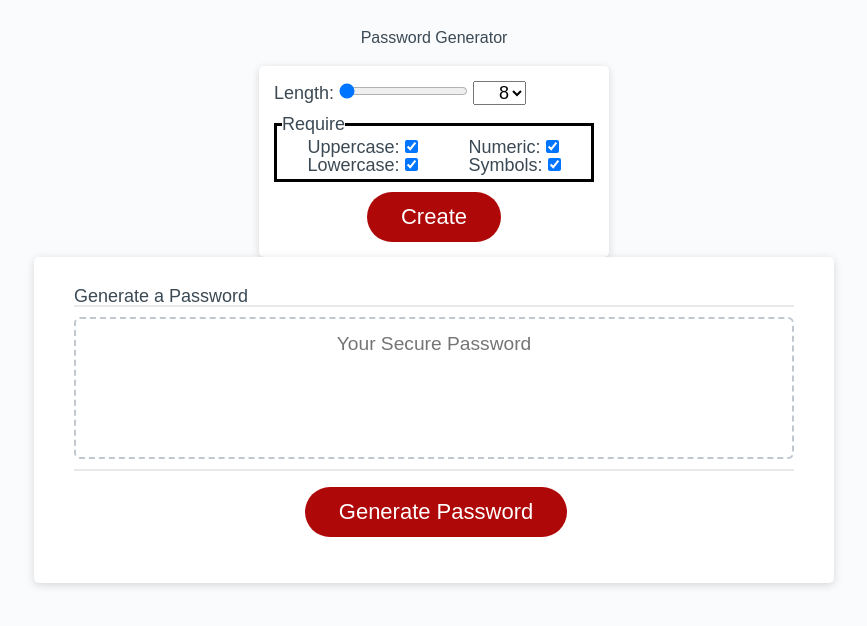
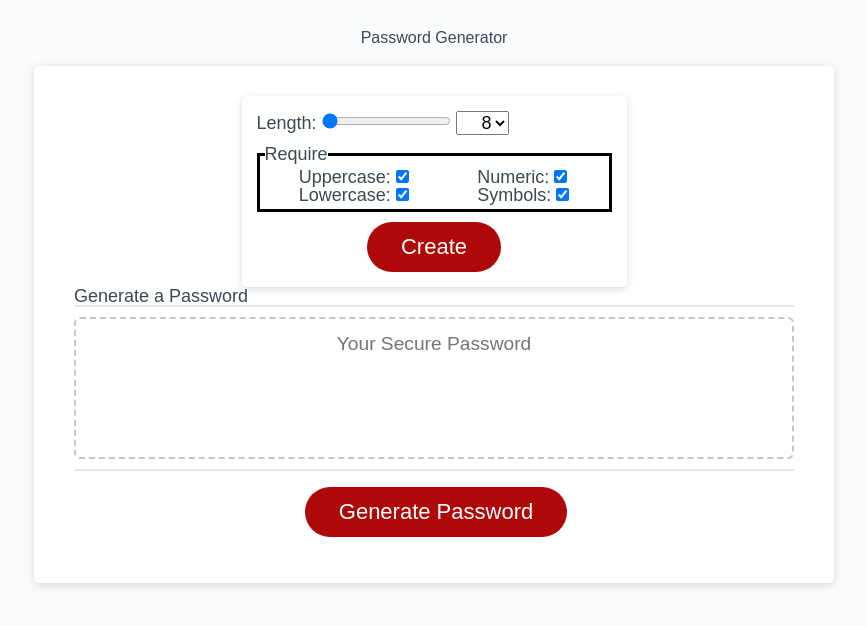
Before and after one commit to SnapperGee/password-generator, a plain HTML site: page index.html in a window 1280 px wide. Shown: the whole page, without its empty margins (206-1073 px from the left). Drawn offline with Linux system fonts and the light colour scheme.

Commit message:
Put password-criteria in main card and increase width of password-criteria card.

```diff
--- a/css/password-criteria.css
+++ b/css/password-criteria.css
@@ -1,9 +1,8 @@
 #pwd-criteria-card {
-  /* background-color: yellowgreen; */
   height: auto;
   margin: 0 auto;
   padding: 15px;
-  width: 350px;
+  width: 385px;
 }
 
 option {
--- a/index.html
+++ b/index.html
@@ -14,6 +14,7 @@
       <header>
         <h1>Password Generator</h1>
       </header>
+      <div class="card">
         <form id="pwd-criteria-card">
           <!-- Length range slider -->
           <label for="pwd-length-slider" id="pwd-length-slider-label">Length:  </label>
@@ -46,7 +47,6 @@
           </fieldset>
           <button type="button" id="confirm-and-create-btn" class="btn">Create</button>
         </form>
-      <div class="card">
         <div class="card-header">
           <h2>Generate a Password</h2>
         </div>
```
Lines whose indentation alone changed are shown as unchanged.
